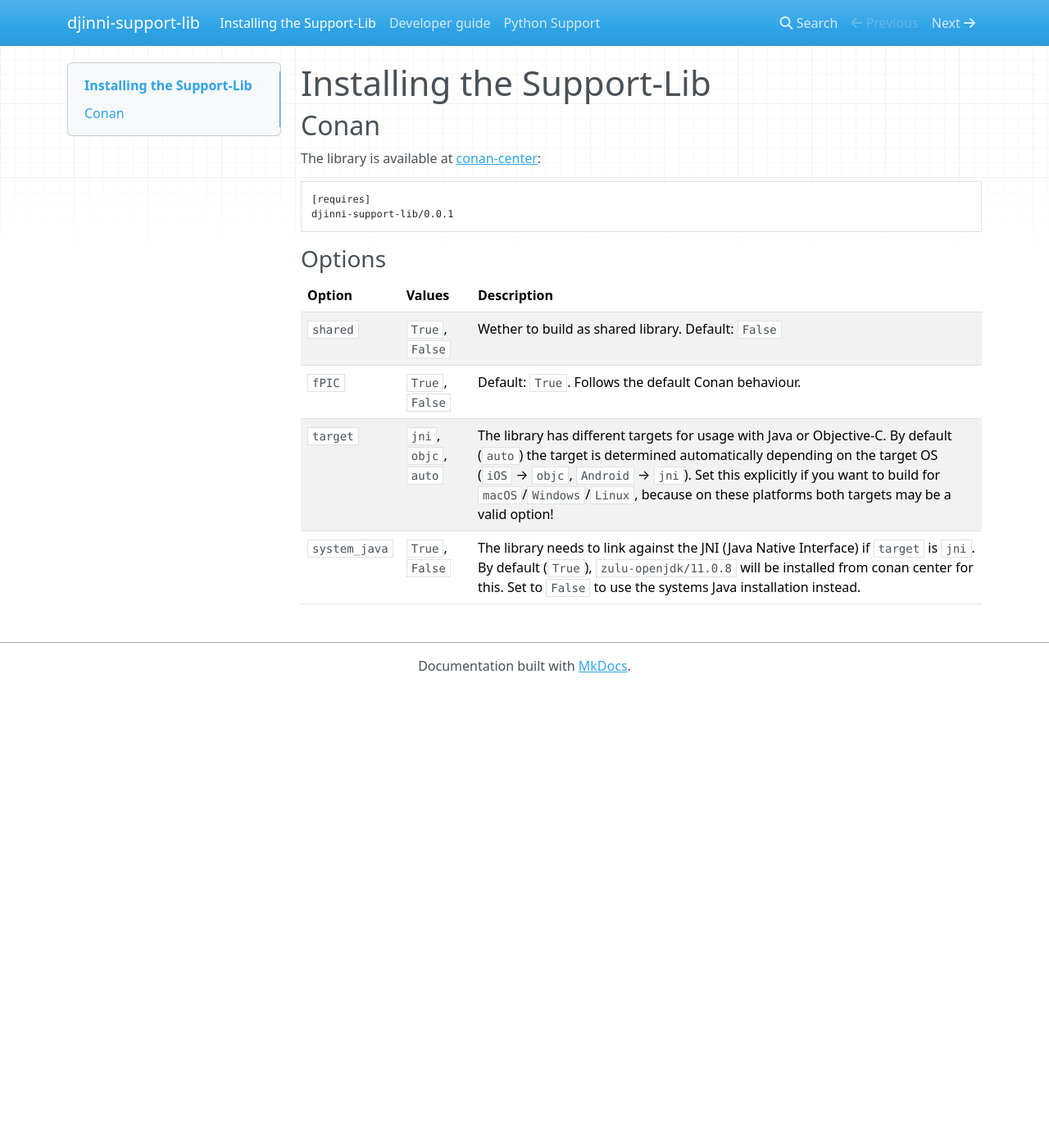
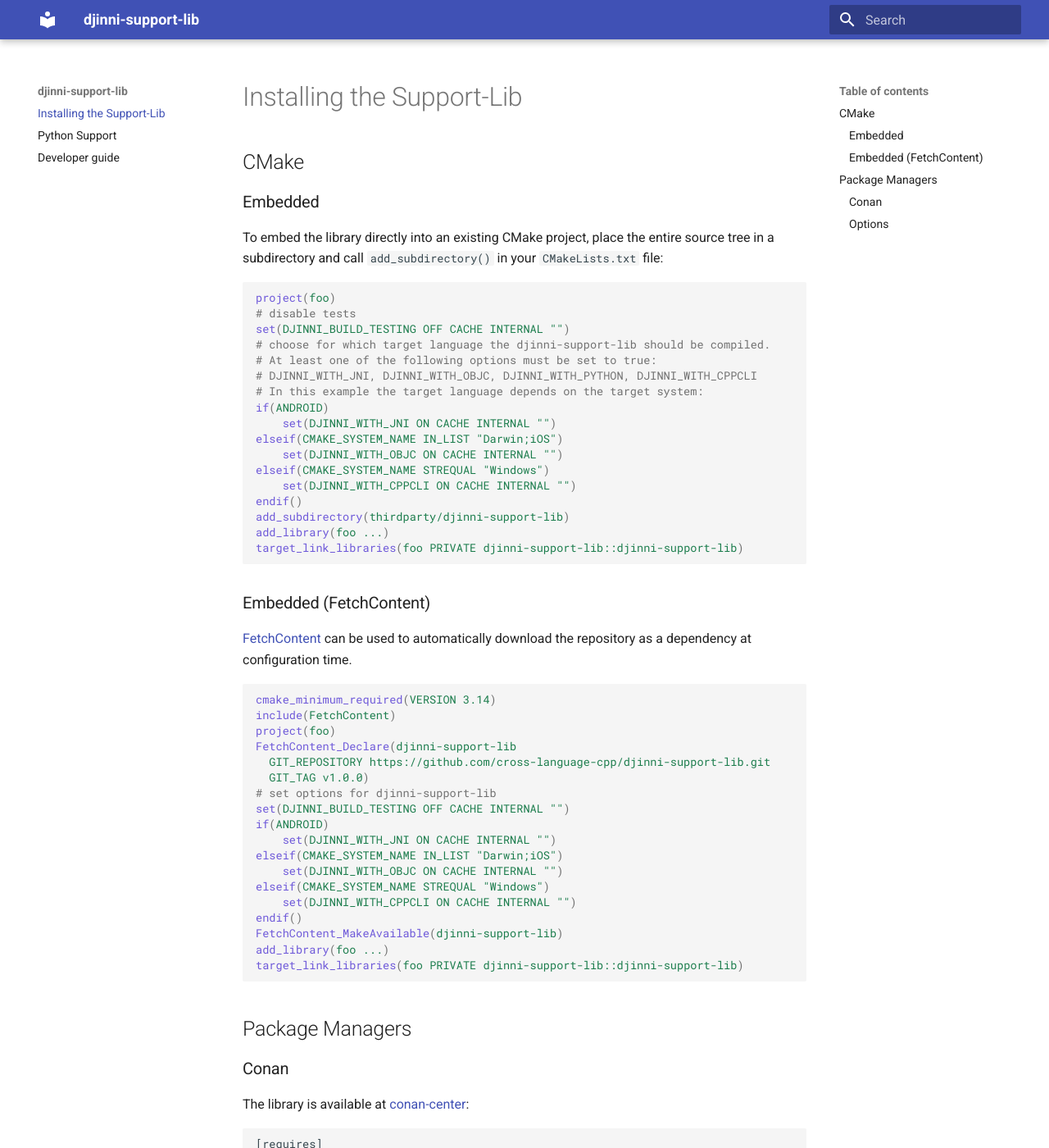
Before and after one commit to cross-language-cpp/djinni-support-lib, an MkDocs documentation site: the page built from docs/install.md, in a window 1280 px wide and 1400 px high. Shown: the whole window at 82% size. Built offline with MkDocs 1.6.1 and Material for MkDocs 9.7.7, drawn with Linux system fonts in a browser that asks for light colours; nearby versions of some CDN libraries; some of the changed text lies outside the part shown.

Commit message:
Improve install instructions, reduce configuration complexity (#27)
- Added install instructions for embedding the library in CMake without package manager
- Made adjustments to CMakeLists.txt to make this kind of installation work.

````diff
--- a/docs/install.md
+++ b/docs/install.md
@@ -1,12 +1,66 @@
 # Installing the Support-Lib
 
-## Conan
+## CMake
+
+### Embedded
+
+To embed the library directly into an existing CMake project, place the entire source tree in a subdirectory and call
+`add_subdirectory()` in your `CMakeLists.txt` file:
+
+```cmake
+project(foo)
+# disable tests
+set(DJINNI_BUILD_TESTING OFF CACHE INTERNAL "")
+# choose for which target language the djinni-support-lib should be compiled.
+# At least one of the following options must be set to true:
+# DJINNI_WITH_JNI, DJINNI_WITH_OBJC, DJINNI_WITH_PYTHON, DJINNI_WITH_CPPCLI
+# In this example the target language depends on the target system:
+if(ANDROID)
+    set(DJINNI_WITH_JNI ON CACHE INTERNAL "")
+elseif(CMAKE_SYSTEM_NAME IN_LIST "Darwin;iOS")
+    set(DJINNI_WITH_OBJC ON CACHE INTERNAL "")
+elseif(CMAKE_SYSTEM_NAME STREQUAL "Windows")
+    set(DJINNI_WITH_CPPCLI ON CACHE INTERNAL "")
+endif()
+add_subdirectory(thirdparty/djinni-support-lib)
+add_library(foo ...)
+target_link_libraries(foo PRIVATE djinni-support-lib::djinni-support-lib)
+```
+
+### Embedded (FetchContent)
+
+[FetchContent](https://cmake.org/cmake/help/v3.14/module/FetchContent.html) can be used to automatically download the repository as a dependency at configuration time.
+
+```cmake
+cmake_minimum_required(VERSION 3.14)
+include(FetchContent)
+project(foo)
+FetchContent_Declare(djinni-support-lib
+  GIT_REPOSITORY https://github.com/cross-language-cpp/djinni-support-lib.git
+  GIT_TAG v1.0.0)
+# set options for djinni-support-lib
+set(DJINNI_BUILD_TESTING OFF CACHE INTERNAL "")
+if(ANDROID)
+    set(DJINNI_WITH_JNI ON CACHE INTERNAL "")
+elseif(CMAKE_SYSTEM_NAME IN_LIST "Darwin;iOS")
+    set(DJINNI_WITH_OBJC ON CACHE INTERNAL "")
+elseif(CMAKE_SYSTEM_NAME STREQUAL "Windows")
+    set(DJINNI_WITH_CPPCLI ON CACHE INTERNAL "")
+endif()
+FetchContent_MakeAvailable(djinni-support-lib)
+add_library(foo ...)
+target_link_libraries(foo PRIVATE djinni-support-lib::djinni-support-lib)
+```
+
+## Package Managers
+
+### Conan
 
 The library is available at [conan-center](https://conan.io/center/djinni-support-lib):
 
 ```text
 [requires]
-djinni-support-lib/0.0.1
+djinni-support-lib/1.0.0
 ```
 
 ### Options
@@ -15,5 +69,5 @@
 | ------ | ------ | ----------- |
 | `shared` | `True`, `False` | Wether to build as shared library. Default: `False` |
 | `fPIC` | `True`, `False` | Default: `True`. Follows the default Conan behaviour. |
-| `target` | `jni`, `objc`, `auto` | The library has different targets for usage with Java or Objective-C. By default (`auto`) the target is determined automatically depending on the target OS (`iOS` → `objc`, `Android` → `jni`). Set this explicitly if you want to build for `macOS`/`Windows`/`Linux`, because on these platforms both targets may be a valid option! |
+| `target` | `jni`, `objc`, `python`, `cppcli`, `auto` | The library has different targets for usage with Java, Objective-C, Python or C++/CLI. By default (`auto`) the target is determined automatically depending on the target OS (`iOS` → `objc`, `Android` → `jni`, `Windows` → `cppcli`). Set this explicitly if you want to build for `macOS`/`Windows`/`Linux`, because on these platforms multiple targets may be a valid option! |
 | `system_java` | `True`, `False` | The library needs to link against the JNI (Java Native Interface) if `target` is `jni`. By default (`True`), `zulu-openjdk/11.0.8` will be installed from conan center for this. Set to `False` to use the systems Java installation instead.  |
--- /dev/null
+++ b/mkdocs-requirements.txt
@@ -0,0 +1,3 @@
+# dependencies for mkdocs documentation
+mkdocs>=1.1
+mkdocs-material>=7.1.3
--- a/mkdocs.yml
+++ b/mkdocs.yml
@@ -1,5 +1,13 @@
 site_name: djinni-support-lib
+markdown_extensions:
+  - pymdownx.tabbed
+  - pymdownx.highlight
+  - pymdownx.superfences
+  - pymdownx.details
+  - admonition
+theme:
+  name: material
 nav:
   - install.md
+  - python-support.md
   - developer-guide.md
-  - python-support.md
````
Also changed, not shown: CMakeLists.txt (+13 -21 lines), docs/developer-guide.md (+14 -1 lines), 2 other files.
